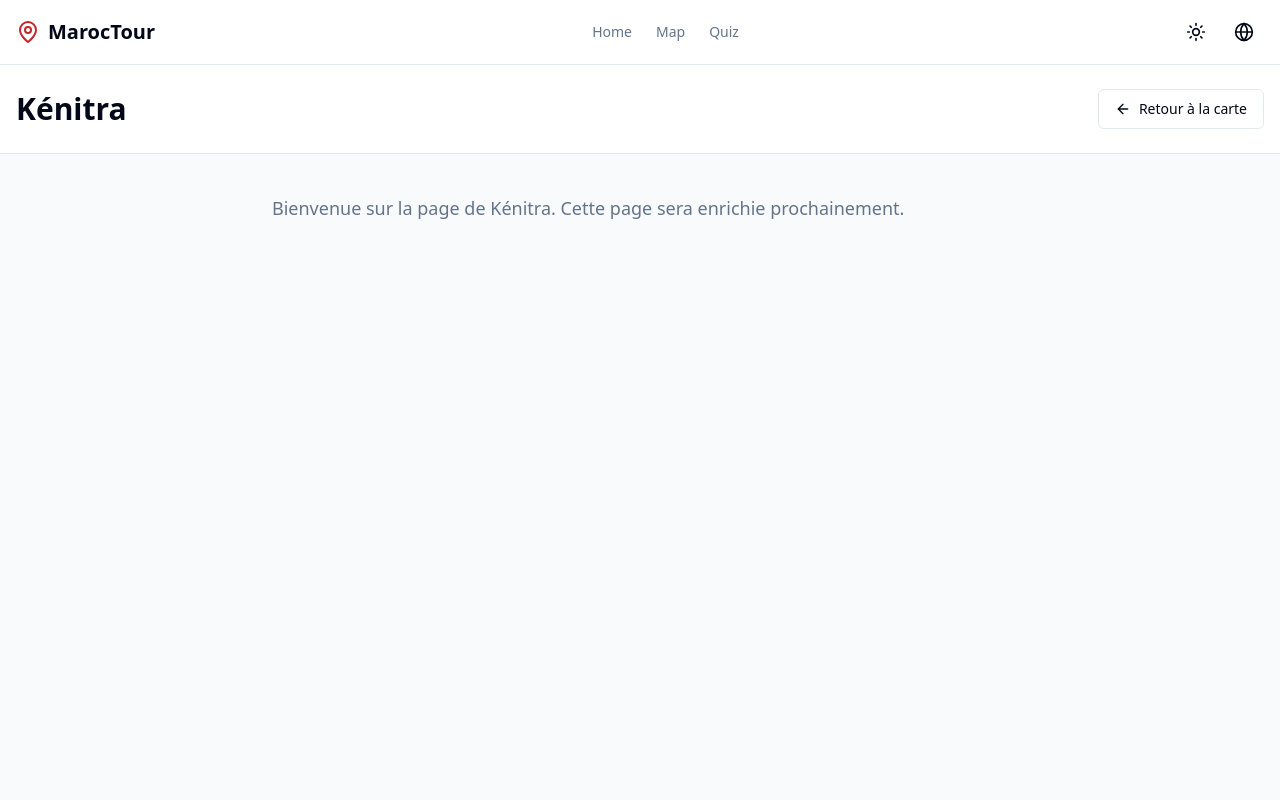
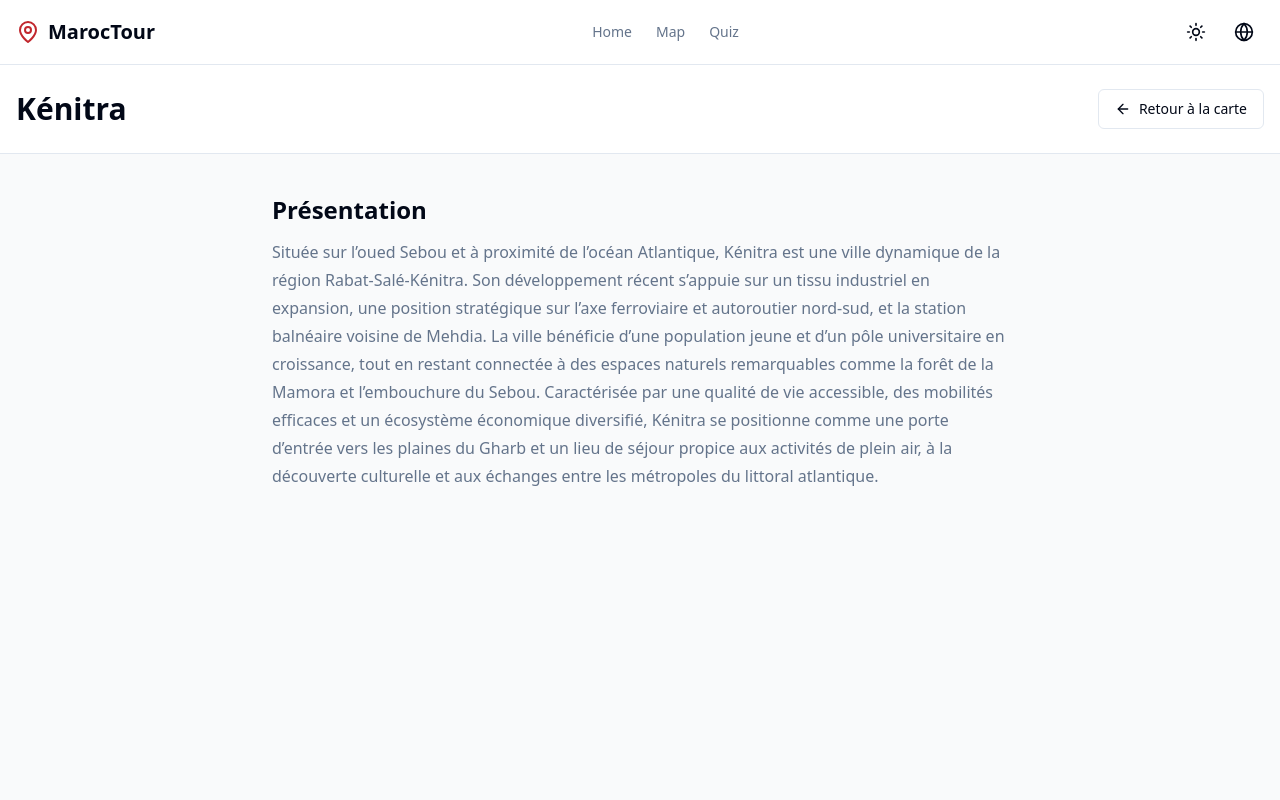
Before and after one commit to amn-sdk/MarocTour, a Next.js app in the folder apps/web/: page /en/city/kenitra in a window 1280 px wide. Shown: the top 800 px of the page. Built offline with nearby package versions, Linux system fonts and the light colour scheme.

Commit message:
feat(content/web): add Kenitra presentation section (FR)

```diff
--- a/apps/web/app/[locale]/city/kenitra/kenitra-client.tsx
+++ b/apps/web/app/[locale]/city/kenitra/kenitra-client.tsx
@@ -21,9 +21,21 @@ export default function KenitraPageClient() {
       </header>
 
       <main className="container mx-auto px-4 py-10 max-w-3xl">
-        <p className="text-lg text-muted-foreground">
-          Bienvenue sur la page de Kénitra. Cette page sera enrichie prochainement.
-        </p>
+        <section id="presentation" aria-labelledby="presentation-title" className="mb-8">
+          <h2 id="presentation-title" className="text-2xl font-semibold mb-3">Présentation</h2>
+          <p className="text-base leading-7 text-muted-foreground">
+            Située sur l’oued Sebou et à proximité de l’océan Atlantique, Kénitra est une ville dynamique
+            de la région Rabat‑Salé‑Kénitra. Son développement récent s’appuie sur un tissu industriel
+            en expansion, une position stratégique sur l’axe ferroviaire et autoroutier nord‑sud, et la
+            station balnéaire voisine de Mehdia. La ville bénéficie d’une population jeune et d’un pôle
+            universitaire en croissance, tout en restant connectée à des espaces naturels remarquables
+            comme la forêt de la Mamora et l’embouchure du Sebou. Caractérisée par une qualité de vie
+            accessible, des mobilités efficaces et un écosystème économique diversifié, Kénitra se
+            positionne comme une porte d’entrée vers les plaines du Gharb et un lieu de séjour propice
+            aux activités de plein air, à la découverte culturelle et aux échanges entre les métropoles
+            du littoral atlantique.
+          </p>
+        </section>
       </main>
     </div>
   );
```
